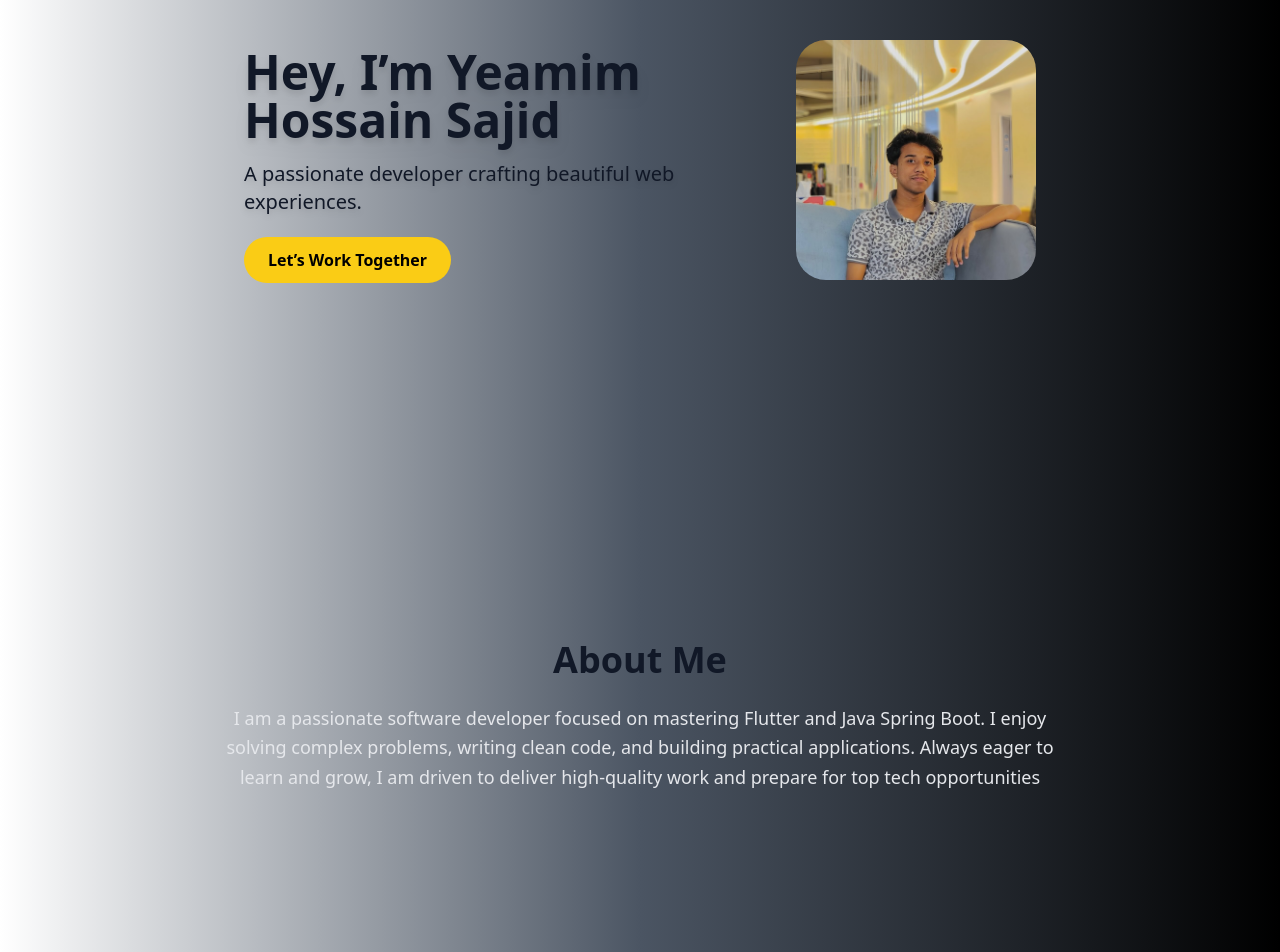
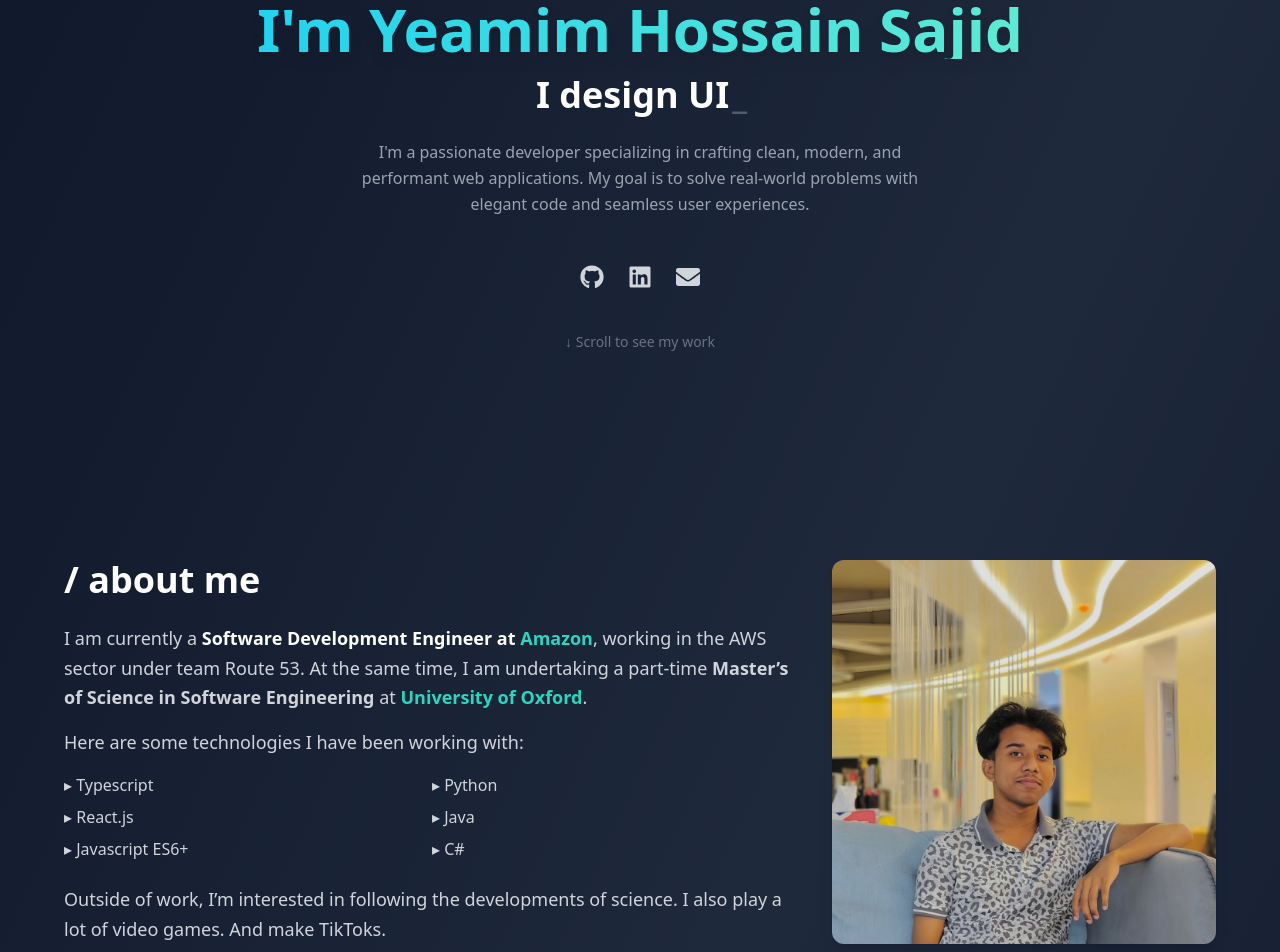
Before and after one commit to YeamimHossainSajid/Portfolio, a React (Vite) app: page / in a window 1280 px wide. Shown: the part 240-1192 px from the top of the page. Built offline with nearby package versions, Linux system fonts and the light colour scheme.

Commit message:
few changes made

```diff
--- a/package.json
+++ b/package.json
@@ -12,7 +12,9 @@
   "dependencies": {
     "react": "^19.1.0",
     "react-dom": "^19.1.0",
-    "react-helmet": "^6.1.0"
+    "react-helmet": "^6.1.0",
+    "react-icons": "^5.5.0",
+    "react-simple-typewriter": "^5.0.1"
   },
   "devDependencies": {
     "@eslint/js": "^9.25.0",
--- a/src/App.jsx
+++ b/src/App.jsx
@@ -1,4 +1,3 @@
-
 import React from "react";
 import Navbar from "./components/Navbar";
 import Hero from "./components/Hero";
@@ -10,9 +9,7 @@ import Footer from "./components/Footer";
 
 function App() {
   return (
-    <div className="bg-gradient-to-r from-white via-gray-600 to-black min-h-screen text-gray-900 font-sans
-
-">
+    <div className="bg-gradient-to-br from-[#0F172A] via-[#1E293B] to-[#0F172A] min-h-screen text-white font-sans">
       <Navbar />
       <Hero />
       <About />
--- a/src/components/About.jsx
+++ b/src/components/About.jsx
@@ -1,14 +1,55 @@
-function About() {
+import React from 'react';
+import sajid from "../assets/sajid.jpg";
+
+const About = () => {
   return (
-    <section
-      id="about"
-      className="container mx-auto px-6 py-20 max-w-4xl text-center"
-    >
-      <h2 className="text-4xl font-bold mb-6">About Me</h2>
-      <p className="text-lg text-gray-200 leading-relaxed">
-       I am a passionate software developer focused on mastering Flutter and Java Spring Boot. I enjoy solving complex problems, writing clean code, and building practical applications. Always eager to learn and grow, I am driven to deliver high-quality work and prepare for top tech opportunities
-      </p>
+
+    <section>
+
+
+
+
+      <div className="max-w-6xl mx-auto flex flex-col md:flex-row items-start md:items-center justify-between gap-10">
+
+        {/* Text Section */}
+        <div className="flex-1">
+          <h2 className="text-3xl md:text-4xl font-semibold text-white mb-6">/ about me</h2>
+          <p className="text-lg leading-relaxed text-gray-300 mb-4">
+            I am currently a <span className="font-semibold text-white">Software Development Engineer at </span>
+            <span className="text-teal-400 font-semibold">Amazon</span>, working in the AWS sector under team Route 53.
+            At the same time, I am undertaking a part-time <span className="font-semibold">Master’s of Science in Software Engineering</span> at
+            <span className="text-teal-400 font-semibold"> University of Oxford</span>.
+          </p>
+          <p className="text-lg leading-relaxed text-gray-300 mb-4">
+            Here are some technologies I have been working with:
+          </p>
+
+          <div className="grid grid-cols-2 gap-2 text-gray-300 text-sm md:text-base mb-6">
+            <p className="flex items-center">▸ Typescript</p>
+            <p className="flex items-center">▸ Python</p>
+            <p className="flex items-center">▸ React.js</p>
+            <p className="flex items-center">▸ Java</p>
+            <p className="flex items-center">▸ Javascript ES6+</p>
+            <p className="flex items-center">▸ C#</p>
+          </div>
+
+          <p className="text-lg leading-relaxed text-gray-300">
+            Outside of work, I’m interested in following the developments of science.
+            I also play a lot of video games. And make TikToks.
+          </p>
+        </div>
+
+        {/* Image Section */}
+        <div className="w-full md:w-1/3">
+          <img
+            src={sajid}
+            alt="Profile"
+            className="rounded-xl object-cover w-full shadow-lg"
+          />
+        </div>
+      </div>
     </section>
   );
-}
+};
+
 export default About;
--- a/src/components/Hero.jsx
+++ b/src/components/Hero.jsx
@@ -1,54 +1,59 @@
-import React from "react";
-import { Helmet } from "react-helmet";
-import sajid from "../assets/sajid.jpg"; // Adjust the path according to your folder structure
+import React from 'react';
+import { FaGithub, FaLinkedin, FaEnvelope } from 'react-icons/fa';
+import { Typewriter } from 'react-simple-typewriter';
 
-function Hero() {
+const Hero = () => {
   return (
-    <>
-      <Helmet>
-        <title>Yeamim Hossain Sajid - Software Developer Portfolio</title>
-        <meta
-          name="description"
-          content="Portfolio of Yeamim Hossain Sajid, a passionate software developer specializing in Flutter, Java Spring Boot, and web development."
-        />
-        <meta
-          name="keywords"
-          content="Yeamim Hossain Sajid, Software Developer, Flutter Developer, Java Spring Boot, Web Developer"
-        />
-        <meta name="author" content="Yeamim Hossain Sajid" />
-      </Helmet>
+   <section className="min-h-screen flex items-center justify-center text-white px-6">
+      <div className="max-w-3xl text-center flex flex-col items-center">
+        {/* Greeting */}
+        <p className="text-teal-400 text-lg mb-2 animate-pulse">Hey there 👋</p>
 
-      <section
-        id="home"
-        className="min-h-screen flex flex-col md:flex-row justify-center items-center px-6"
-        aria-label="Introduction and hero section"
-      >
-        {/* Left: Text */}
-        <div className="text-center md:text-left md:max-w-lg md:mr-10">
-          <h1 className="text-5xl font-extrabold mb-4 drop-shadow-lg">
-            Hey, I’m Yeamim Hossain Sajid
-          </h1>
-          <p className="text-xl max-w-xl mb-8 drop-shadow-md">
-            A passionate developer crafting beautiful web experiences.
-          </p>
-          <a
-            href="#contact"
-            className="bg-yellow-400 text-black px-6 py-3 rounded-full font-semibold hover:bg-yellow-300 transition"
-            aria-label="Navigate to contact section"
-          >
-            Let’s Work Together
+        {/* Name with Gradient */}
+        <h1 className="text-4xl md:text-6xl font-extrabold bg-gradient-to-r from-cyan-400 to-teal-300 text-transparent bg-clip-text drop-shadow-lg mb-4">
+          I'm Yeamim Hossain Sajid
+        </h1>
+
+        {/* Typewriter Effect */}
+        <h2 className="text-2xl md:text-4xl font-semibold text-gray-300 mb-6">
+          <span className="text-white">
+            <Typewriter
+              words={['I build full-stack apps.', 'I design UIs.', 'I solve real problems.']}
+              loop={0}
+              cursor
+              cursorStyle="_"
+              typeSpeed={70}
+              deleteSpeed={50}
+              delaySpeed={1000}
+            />
+          </span>
+        </h2>
+
+        {/* Description */}
+        <p className="text-gray-400 max-w-xl mb-6 leading-relaxed">
+          I'm a passionate developer specializing in crafting clean, modern, and performant web applications. My goal is to solve real-world problems with elegant code and seamless user experiences.
+        </p>
+
+        {/* Social Links */}
+        <div className="flex items-center justify-center gap-6 mt-6 text-2xl text-gray-300">
+          <a href="https://github.com/yourusername" target="_blank" rel="noreferrer">
+            <FaGithub className="hover:text-white transition duration-300" />
+          </a>
+          <a href="https://linkedin.com/in/yourusername" target="_blank" rel="noreferrer">
+            <FaLinkedin className="hover:text-white transition duration-300" />
+          </a>
+          <a href="mailto:youremail@example.com" className="hover:text-white transition duration-300">
+            <FaEnvelope />
           </a>
         </div>
 
-        {/* Right: Image */}
-        <img
-          src={sajid}
-          alt="Portrait of Yeamim Hossain Sajid"
-          className="w-60 h-60 rounded-[30px] object-cover max-w-full mt-10 md:mt-0"
-        />
-      </section>
-    </>
+        {/* Scroll Down Animation */}
+        <div className="mt-12 animate-bounce text-gray-500 text-sm">
+          ↓ Scroll to see my work
+        </div>
+      </div>
+    </section>
   );
-}
+};
 
 export default Hero;
--- a/src/components/Skills.jsx
+++ b/src/components/Skills.jsx
@@ -2,15 +2,17 @@ import { useState } from "react";
 
 function Skills() {
   const frontendSkills = [
-    { name: "React", img: "https://cdn.worldvectorlogo.com/logos/react-2.svg" },
-    { name: "JavaScript", img: "https://cdn.worldvectorlogo.com/logos/javascript.svg" },
+    { name: "JavaScript", img: "https://static.vecteezy.com/system/resources/previews/027/127/463/non_2x/javascript-logo-javascript-icon-transparent-free-png.png" },
+    { name: "React", img: "https://img.icons8.com/clouds/512/react.png" },
+    { name: "Next Js", img: "https://cdn.freelogovectors.net/wp-content/uploads/2023/09/next-js-logo-freelogovectors.net_.png" },
     { name: "Tailwind CSS", img: "https://cdn.worldvectorlogo.com/logos/tailwindcss.svg" },
   ];
 
   const backendSkills = [
     { name: "Node.js", img: "https://cdn.worldvectorlogo.com/logos/nodejs-icon.svg" },
     { name: "Python", img: "https://cdn.worldvectorlogo.com/logos/python-5.svg" },
-    { name: "Express.js", img: "https://cdn.worldvectorlogo.com/logos/express-109.svg" },
+    { name: "Spring", img: "https://www.vincenzoracca.com/images/spring.png" },
+    { name: "Kafka", img: "https://www.svgrepo.com/show/353950/kafka.svg" },
   ];
 
   const uiuxSkills = [
@@ -49,9 +51,9 @@ function Skills() {
         ))}
       </div>
 
-      {/* Skills grid centered */}
+      {/* Skills grid centered and responsive */}
       <div className="flex justify-center">
-        <div className="grid grid-cols-3 sm:grid-cols-4 md:grid-cols-6 gap-8">
+        <div className="grid grid-cols-2 sm:grid-cols-3 md:grid-cols-4 gap-8 justify-items-center">
           {getSkillsByTab().map((skill) => (
             <div
               key={skill.name}
```
Also changed, not shown: 1 other file (tests, documents, lock files or other folders).
